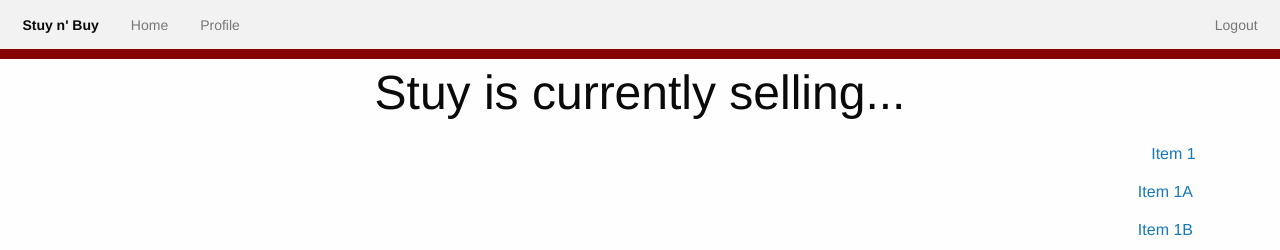
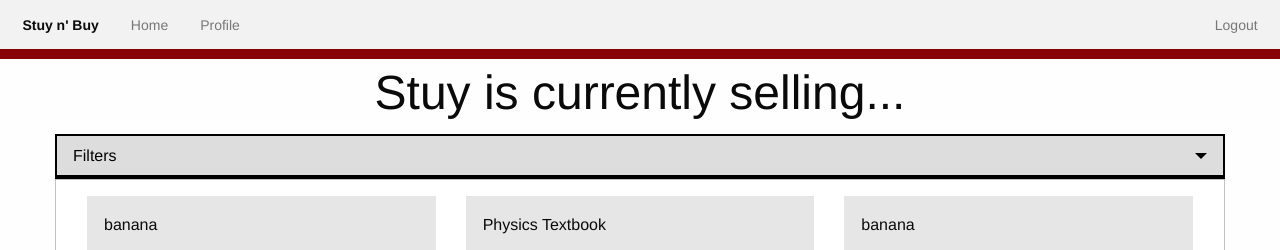
Before and after one commit to Hyhyme/Stuy-n-Large, a Flask app: page / in a window 1280 px wide. Shown: the top 250 px of the page. Run offline with Flask 2, Linux system fonts and the light colour scheme; a user stored in the database is signed in; some libraries are stand-ins or nearby versions.

Commit message:
Add prototype filter

```diff
--- a/devlog.txt
+++ b/devlog.txt
@@ -23,3 +23,6 @@
 
 siuR -- 2018-01-03 10:24:09
 Finish login and create capabilities
+
+siuR -- 2018-01-03 11:34:07
+Add prototype filter template
--- a/main.py
+++ b/main.py
@@ -18,6 +18,7 @@
 @app.route('/')
 @app.route('/index')
 def index():
+    session['u_id'] = 'test'
     if logged_in():
         items = {
             0: {'name': 'banana', 'price': 2, 'description': 'Brand new!', 'status': 0, 'is_selling': True, 'user_id': 0},
--- a/static/css/app.css
+++ b/static/css/app.css
@@ -91,3 +91,25 @@
 .text-center a {
     text-align: center;
 }
+
+.accordion-menu a {
+    border-bottom: 3px solid #870202;
+    color: #000;
+}
+
+.accordion-menu #first {
+    border-bottom: 2px solid #000;
+}
+
+.accordion-menu #last {
+    border-bottom: none;
+}
+
+.accordion-menu .is-accordion-submenu-parent:not(.has-submenu-toggle) > a::after {
+    border-color: #000 transparent transparent;
+}
+
+#filters {
+    border: 2px solid #000;
+    background: #ddd;
+}
--- a/templates/base.html
+++ b/templates/base.html
@@ -3,15 +3,9 @@
 <html>
   <head>
     <meta name="viewport" content="width=device-width, inital-scale=1.0">
-    <link rel="shortcut icon" href="{{ url_for('static', filename='favicon.ico') }}">
+    <!--<link rel="shortcut icon" href="{{ url_for('static', filename='favicon.ico') }}">-->
     <link rel="stylesheet" type="text/css" href="{{ url_for('static', filename='css/foundation.css') }}">
     <link rel="stylesheet" type="text/css" href="{{ url_for('static', filename='css/app.css') }}">
-    <script src="{{ url_for('static', filename='js/vendor/jquery.js') }}"></script>
-    <script src="{{ url_for('static', filename='js/vendor/what-input.js') }}"></script>
-    <script src="{{ url_for('static', filename='js/vendor/foundation.js') }}"></script>
-    <script src="{{ url_for('static', filename='js/app.js') }}"></script>
-    {% block scripts %}
-    {% endblock %}
     <title>
       {% block title %}
       {% endblock %}
@@ -75,5 +69,11 @@
       </div>
     </footer>
 
+    <script src="{{ url_for('static', filename='js/vendor/jquery.js') }}"></script>
+    <script src="{{ url_for('static', filename='js/vendor/foundation.js') }}"></script>
+    <script src="{{ url_for('static', filename='js/app.js') }}"></script>
+    {% block scripts %}
+    {% endblock %}
+
   </body>
 </html>
--- a/templates/index_logged_in.html
+++ b/templates/index_logged_in.html
@@ -6,16 +6,22 @@
   <div class="grid-x grid-padding-x">
     <div class="large-12 cell text-center">
       <h1>Stuy is currently selling...</h1>
-      <div class="float-right">
-        <ul class="vertical menu align-right accordion-menu" data-accordion-menu>
+    </div>
+    <div class="large-12 cell">
+      <ul class="vertical menu accordion-menu" id="filters" data-accordion-menu>
+        <li>
+          <a id="first">Filters</a>
+          <ul class="vertical menu nested">
             <li>
               <a href="#">Item 1</a>
-            <ul class="menu vertical nested is-accordion-submenu">
+              <ul class="menu vertical nested">
                 <li><a href="#">Item 1A</a></li>
                 <li><a href="#">Item 1B</a></li>
               </ul>
             </li>
-          <li><a href="#">Item 2</a></li>
+            <li><a href="#" id="last">Item 2</a></li>
+          </ul>
+        </li>
       </ul>
     </div>
   </div>
```
Lines whose indentation alone changed are shown as unchanged.
